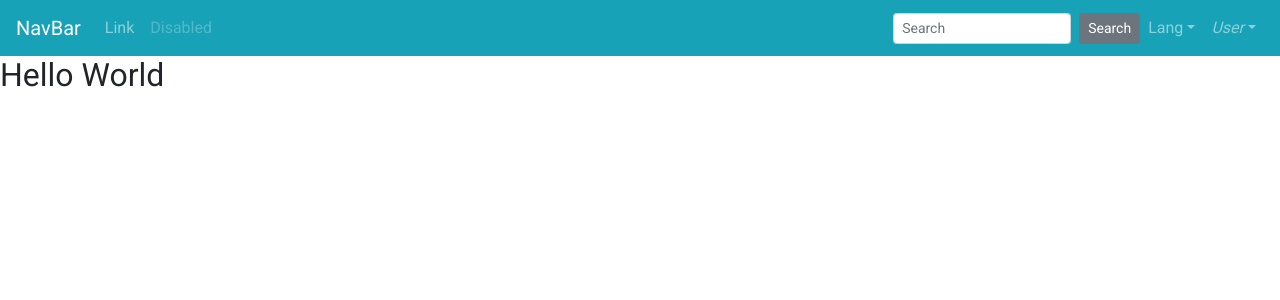
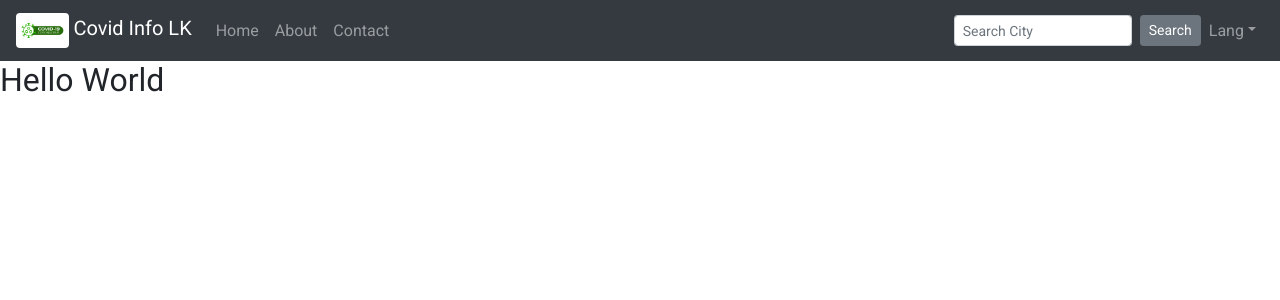
Before and after one commit to ThenukaDinu/covid19-lk-chart-app, a Vue app: page / in a window 1280 px wide. Shown: the top 300 px of the page. Built offline with nearby package versions, Linux system fonts and the light colour scheme.

Commit message:
install chart js, axios, moment

```diff
--- a/package.json
+++ b/package.json
@@ -8,9 +8,12 @@
     "lint": "vue-cli-service lint"
   },
   "dependencies": {
+    "axios": "^0.21.1",
     "bootstrap": "^4.6.0",
     "bootstrap-vue": "^2.21.2",
+    "chart.js": "^2.9.4",
     "core-js": "^3.6.5",
+    "moment": "^2.29.1",
     "vue": "^2.6.11"
   },
   "devDependencies": {
--- a/src/components/NavBar.vue
+++ b/src/components/NavBar.vue
@@ -1,41 +1,29 @@
 <template>
   <div>
-    <b-navbar toggleable="lg" type="dark" variant="info">
-      <b-navbar-brand href="#">NavBar</b-navbar-brand>
-
+    <b-navbar toggleable="lg" type="dark" variant="dark">
+      <b-navbar-brand href="#">
+        <img src="../assets/nav-logo.jpg" height="35px" class="d-inline-block align-top rounded" alt="Logo" />
+        Covid Info LK
+      </b-navbar-brand>
       <b-navbar-toggle target="nav-collapse"></b-navbar-toggle>
 
       <b-collapse id="nav-collapse" is-nav>
         <b-navbar-nav>
-          <b-nav-item href="#">Link</b-nav-item>
-          <b-nav-item href="#" disabled>Disabled</b-nav-item>
+          <b-nav-item href="#">Home</b-nav-item>
+          <b-nav-item href="#">About</b-nav-item>
+          <b-nav-item href="#">Contact</b-nav-item>
         </b-navbar-nav>
 
         <!-- Right aligned nav items -->
         <b-navbar-nav class="ml-auto">
           <b-nav-form>
-            <b-form-input
-              size="sm"
-              class="mr-sm-2"
-              placeholder="Search"
-            ></b-form-input>
-            <b-button size="sm" class="my-2 my-sm-0" type="submit"
-              >Search</b-button
-            >
+            <b-form-input size="sm" class="mr-sm-2" placeholder="Search City"></b-form-input>
+            <b-button size="sm" class="my-2 my-sm-0" type="submit">Search</b-button>
           </b-nav-form>
 
           <b-nav-item-dropdown text="Lang" right>
             <b-dropdown-item href="#">EN</b-dropdown-item>
-            <b-dropdown-item href="#">ES</b-dropdown-item>
-          </b-nav-item-dropdown>
-
-          <b-nav-item-dropdown right>
-            <!-- Using 'button-content' slot -->
-            <template #button-content>
-              <em>User</em>
-            </template>
-            <b-dropdown-item href="#">Profile</b-dropdown-item>
-            <b-dropdown-item href="#">Sign Out</b-dropdown-item>
+            <b-dropdown-item href="#">SI</b-dropdown-item>
           </b-nav-item-dropdown>
         </b-navbar-nav>
       </b-collapse>
@@ -45,7 +33,7 @@
 
 <script>
 export default {
-  data: () => ({}),
+  data: () => ({})
 };
 </script>
 
```
Also changed, not shown: src/assets/nav-logo.jpg (added), 1 other file (tests, documents, lock files or other folders).
